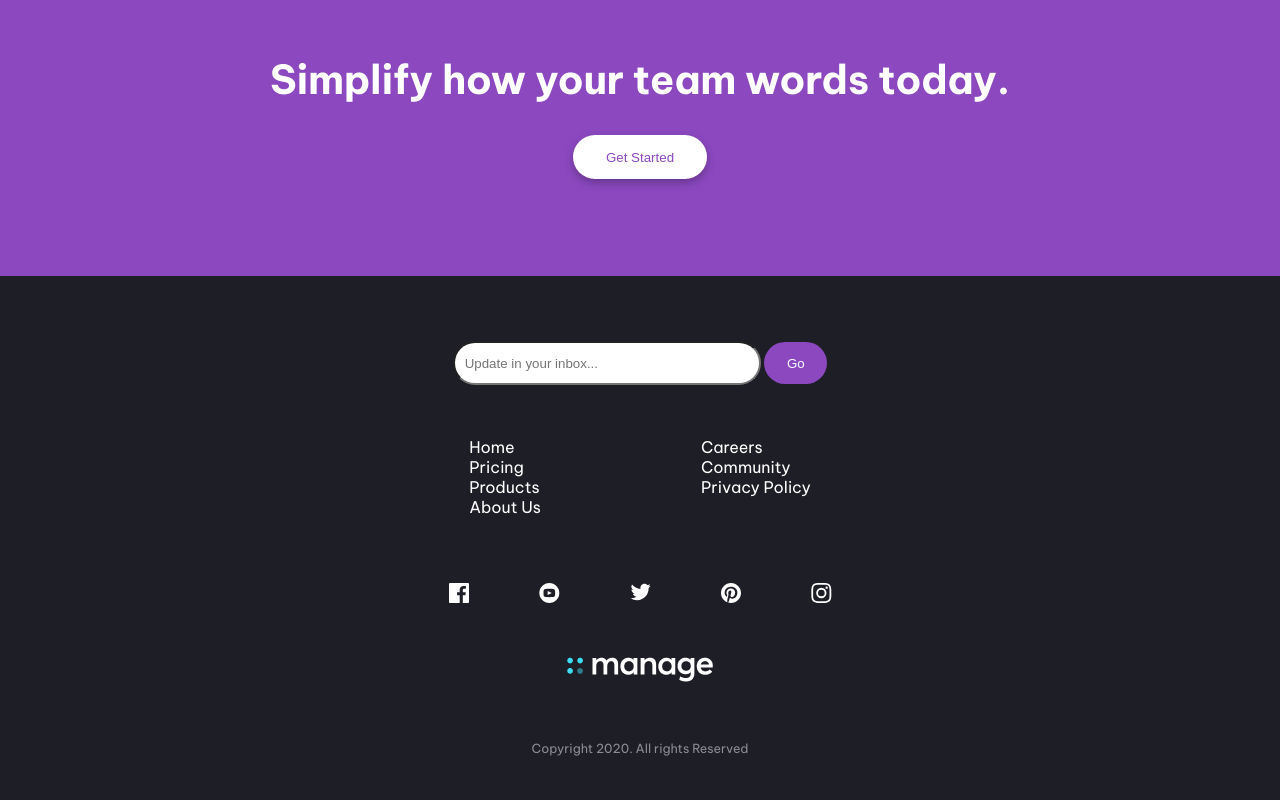
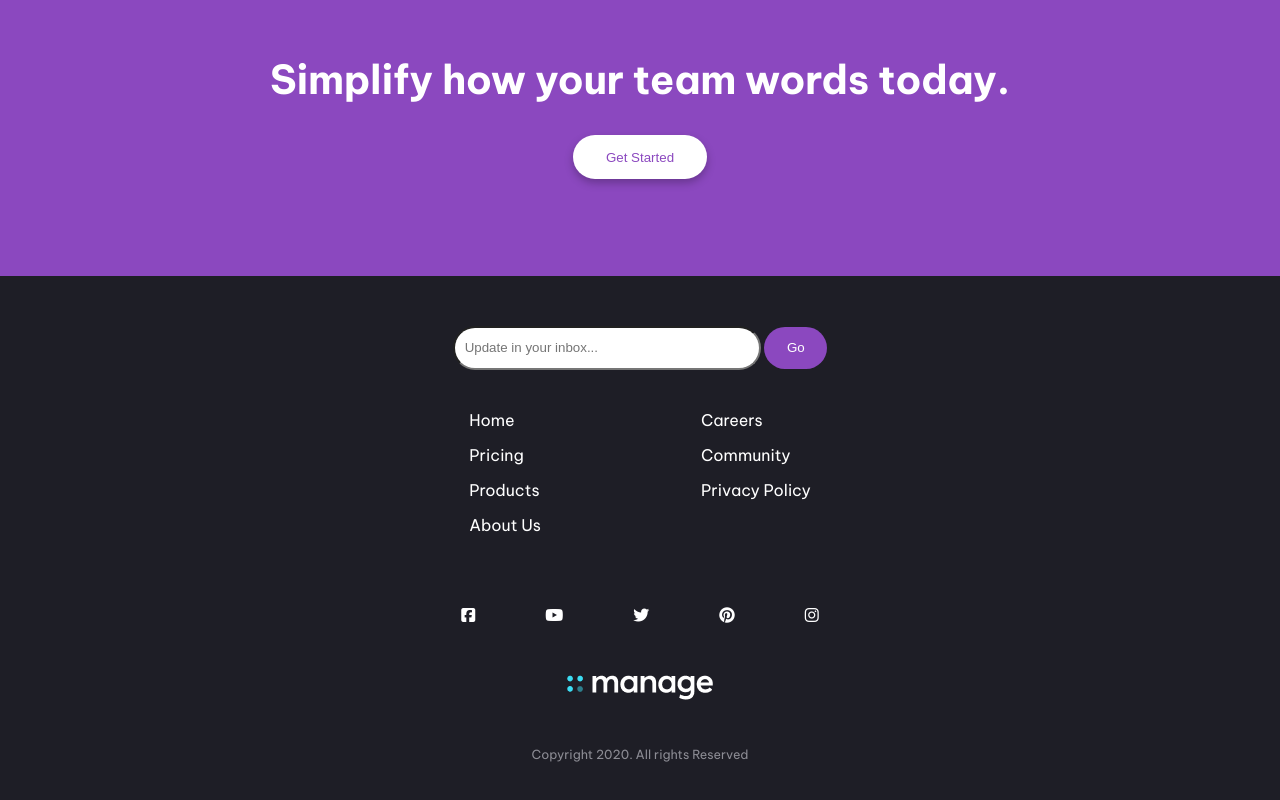
Before and after one commit to digitalHouseProyectos/examenFinalFrontendI, a plain HTML site: page root/index.html in a window 1280 px wide. Shown: the part 2999-3799 px from the top of the page. Drawn offline with Linux system fonts and the light colour scheme.

Commit message:
Agregando íconos de font

```diff
--- a/root/css/style.css
+++ b/root/css/style.css
@@ -128,7 +128,6 @@ ol div {
     color: var(--secondary-color-azul);
     height: 43px;
     margin-left: 50px;
-
     width: 100%;
 }
 
@@ -215,7 +214,7 @@ footer {
 }
 
 footer form {
-    margin-top: 40px;
+    margin-top: 30px;
 }
 
 footer ul {
@@ -225,6 +224,10 @@ footer ul {
 
 #nav-footer ul {
     margin: 0 80px 0 80px;
+}
+
+#nav-footer ul li {
+    margin-bottom: 15px;
 }
 
 footer input {
@@ -403,8 +406,6 @@ footer p {
         flex-direction: row-reverse;
         height: 45vh;
         padding: 0 200px;
-        /*Falta organizar el padding del footer o margin*/
-        /*padding: 100px;*/
    }
 
    footer p {
@@ -417,7 +418,7 @@ footer p {
    }
 
    #redes-sociales {
-        margin-top: 100px;
+        margin-top: 50px;
    }
 
    #redes-sociales li {
--- a/root/index.html
+++ b/root/index.html
@@ -4,6 +4,7 @@
     <meta charset="UTF-8">
     <meta http-equiv="X-UA-Compatible" content="IE=edge">
     <meta name="viewport" content="width=device-width, initial-scale=1.0">
+    <script src="https://kit.fontawesome.com/f2f0492e67.js" crossorigin="anonymous"></script>
     <title>Manage Home</title>
     <link rel="stylesheet" href="./css/style.css">
 </head>
@@ -111,11 +112,11 @@
         </section>
         <section id="logo-redes" class="flex">
             <ul class="flex" id="redes-sociales">
-                <li><img src="./img/icon-facebook.svg" alt="icon-facebook"></li>
-                <li><img src="./img/icon-youtube.svg" alt="icon-youtube"></li>
-                <li><img src="./img/icon-twitter.svg" alt="icon-twitter"></li>
-                <li><img src="./img/icon-pinterest.svg" alt="icon-pinterest"></li>
-                <li><img src="./img/icon-instagram.svg" alt="icon-instagram"></li>
+                <li><i class="fa-brands fa-square-facebook"></i></li>
+                <li><i class="fa-brands fa-youtube"></i></li>
+                <li><i class="fa-brands fa-twitter"></i></li>
+                <li><i class="fa-brands fa-pinterest"></i></li>
+                <li><i class="fa-brands fa-instagram"></i></li>
             </ul>
             <div><img src="./img/Logologowhite.png" alt="logotipo-footer"></div>
         </section>
```
